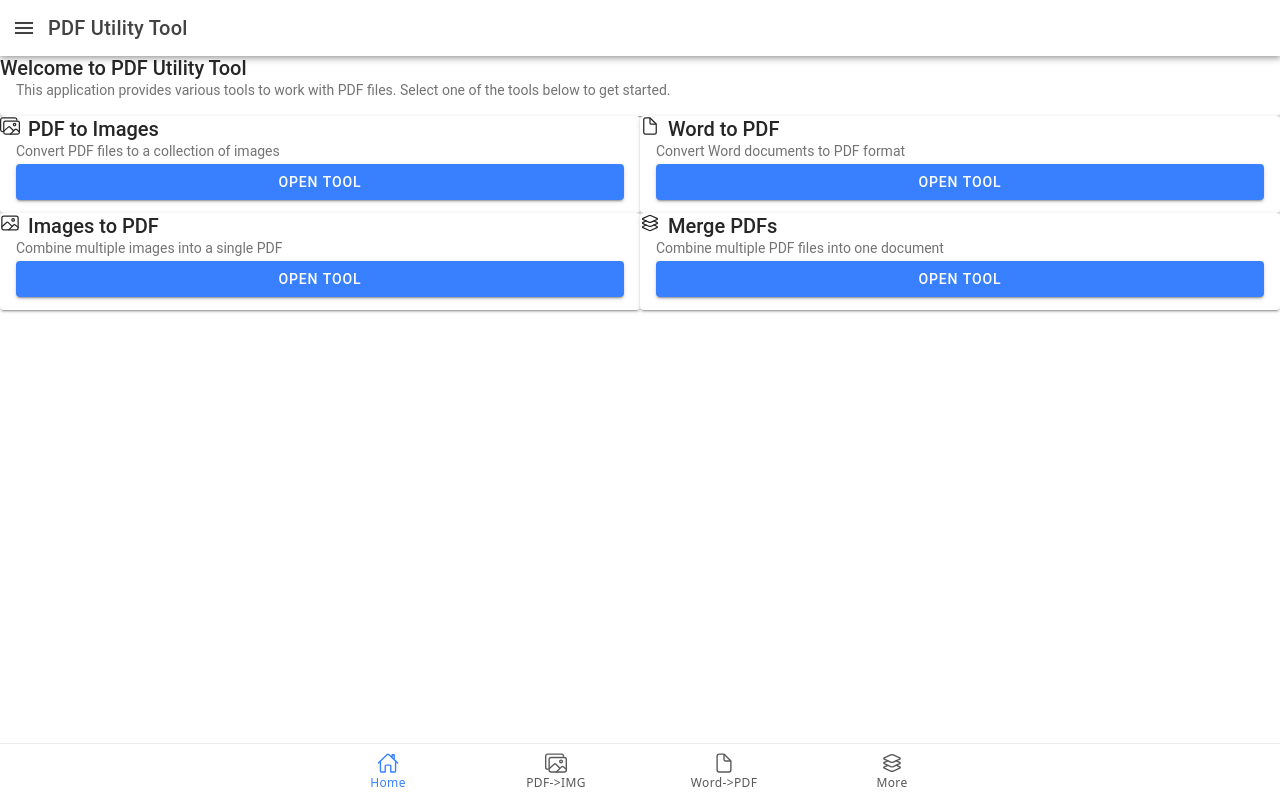
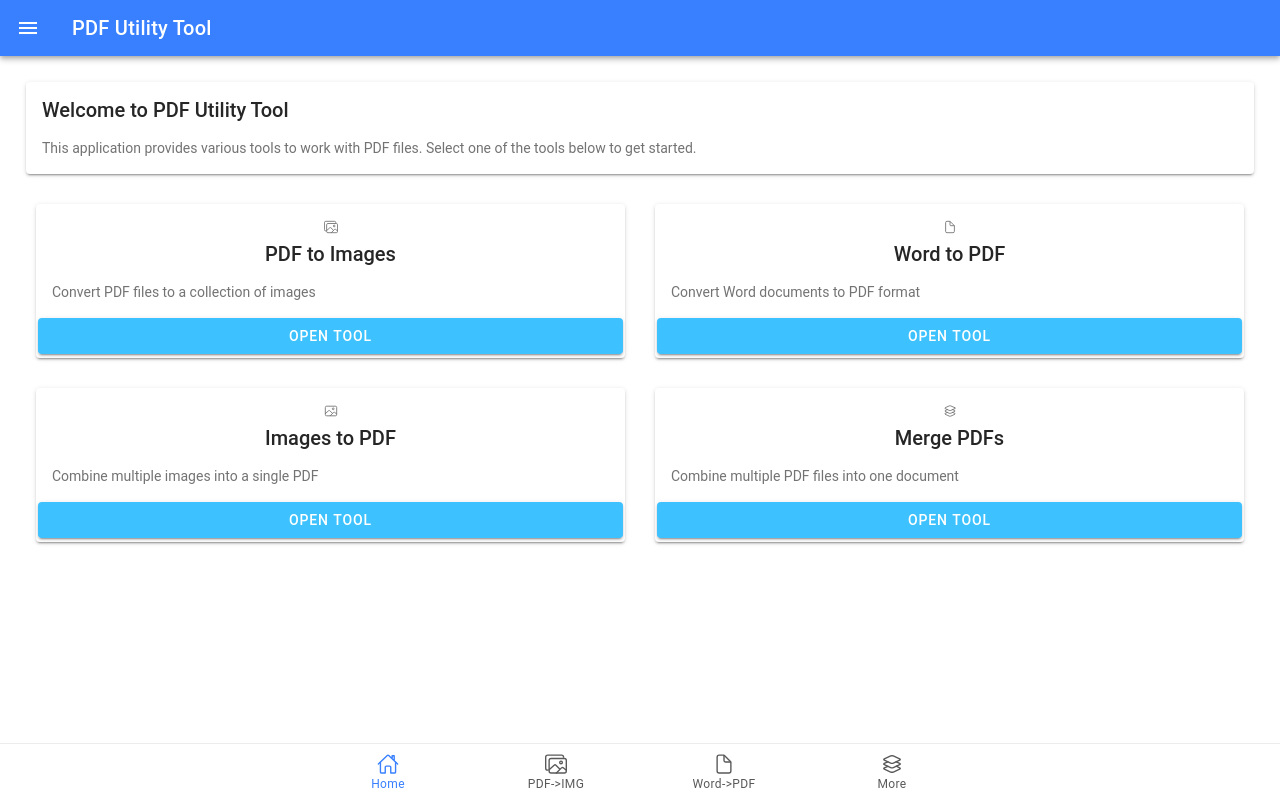
Before and after one commit to ArceusOmkar7/pdf-utility-backend, a React (Vite) app in the folder frontend/: page /home in a window 1280 px wide. Built offline with nearby package versions, Linux system fonts and the light colour scheme.

Commit message:
better ui

```diff
--- a/frontend/package.json
+++ b/frontend/package.json
@@ -20,14 +20,18 @@
   },
   "devDependencies": {
     "@eslint/js": "^9.22.0",
+    "@tailwindcss/postcss": "^4.1.4",
     "@types/react": "^19.0.10",
     "@types/react-dom": "^19.0.4",
     "@types/react-router-dom": "^5.3.3",
     "@vitejs/plugin-react": "^4.3.4",
+    "autoprefixer": "^10.4.21",
     "eslint": "^9.22.0",
     "eslint-plugin-react-hooks": "^5.2.0",
     "eslint-plugin-react-refresh": "^0.4.19",
     "globals": "^16.0.0",
+    "postcss": "^8.5.3",
+    "tailwindcss": "^4.1.4",
     "vite": "^6.3.1"
   }
 }
--- a/frontend/src/components/FileUploadCard.jsx
+++ b/frontend/src/components/FileUploadCard.jsx
@@ -1,6 +1,7 @@
-"use client"
+// frontend/src/components/FileUploadCard.jsx (Complete, Updated with Tailwind and Fixes)
+"use client" // Keep this if using Next.js App Router, otherwise remove if standard Vite
 
-import { useState } from "react"
+import { useState } from "react";
 import {
   IonCard,
   IonCardHeader,
@@ -13,24 +14,23 @@ import {
   IonItem,
   IonLabel,
   IonText,
-} from "@ionic/react"
-import { cloudUploadOutline, downloadOutline, closeCircleOutline } from "ionicons/icons"
+} from "@ionic/react";
+import { cloudUploadOutline, downloadOutline, closeCircleOutline } from "ionicons/icons";
 
-// FileUploadCard.jsx - Corrected line
+// Use Vite's way to access environment variables, prefixed with VITE_
 const API_BASE_URL = import.meta.env.VITE_API_URL || "http://localhost:5000";
 
 const FileUploadCard = ({ title, endpoint, acceptedFiles, multiple = false, instructions }) => {
-  const [files, setFiles] = useState([])
-  const [isLoading, setIsLoading] = useState(false)
-  const [downloadUrl, setDownloadUrl] = useState(null)
-  const [showToast, setShowToast] = useState(false)
-  const [toastMessage, setToastMessage] = useState("")
-  const [toastColor, setToastColor] = useState("medium") // Default toast color
+  const [files, setFiles] = useState([]);
+  const [isLoading, setIsLoading] = useState(false);
+  const [downloadInfo, setDownloadInfo] = useState(null); // Store { url, filename }
+  const [showToast, setShowToast] = useState(false);
+  const [toastMessage, setToastMessage] = useState("");
+  const [toastColor, setToastColor] = useState("medium");
 
   const handleFileChange = (e) => {
     const selectedFiles = Array.from(e.target.files);
     if (!multiple && selectedFiles.length > 1) {
-        // If multiple is false, only take the first file
       setFiles([selectedFiles[0]]);
       setToastMessage("Only one file can be selected for this operation.");
       setToastColor("warning");
@@ -38,229 +38,219 @@ const FileUploadCard = ({ title, endpoint, acceptedFiles, multiple = false, inst
     } else {
       setFiles(selectedFiles);
     }
-    setDownloadUrl(null) // Clear previous download link
-    // Clear the file input value to allow selecting the same file again after clearing
-    e.target.value = null;
-  }
+    setDownloadInfo(null); // Clear previous download info
+    e.target.value = null; // Allow selecting the same file again after clearing
+  };
 
   const handleSubmit = async () => {
     if (files.length === 0) {
-      setToastMessage("Please select file(s) to upload")
-      setToastColor("warning")
-      setShowToast(true)
-      return
+      setToastMessage("Please select file(s) to upload");
+      setToastColor("warning");
+      setShowToast(true);
+      return;
     }
 
-    setIsLoading(true)
-    setDownloadUrl(null)
-    setToastMessage(""); // Clear previous toast
+    setIsLoading(true);
+    setDownloadInfo(null);
+    setToastMessage("");
 
     try {
-      const formData = new FormData()
+      const formData = new FormData();
+      let fieldName;
 
-      // --- CHANGE 1: Determine correct field name ---
-      let fieldName;
       if (multiple) {
-          // Backend expects 'images' or 'pdfs' for multiple files
         if (endpoint === '/images-to-pdf') {
           fieldName = 'images';
         } else if (endpoint === '/merge-pdfs') {
           fieldName = 'pdfs';
         } else {
-              // Fallback or error if endpoint doesn't match expected multiple types
           console.error("Unknown endpoint for multiple file upload:", endpoint);
-              setToastMessage("Configuration error: Unknown endpoint for multiple files.");
-              setToastColor("danger");
-              setShowToast(true);
-              setIsLoading(false);
-              return; // Stop processing
+          throw new Error("Configuration error: Unknown endpoint for multiple files.");
         }
         files.forEach((file) => {
-              formData.append(fieldName, file); // Use the determined fieldName
+          formData.append(fieldName, file);
         });
       } else {
-          // Backend expects 'file' for single file uploads
         fieldName = 'file';
         formData.append(fieldName, files[0]);
       }
-      // --- End CHANGE 1 ---
 
       const response = await fetch(`${API_BASE_URL}${endpoint}`, {
         method: "POST",
         body: formData,
-      })
+      });
 
-      // --- CHANGE 2: Improved Error Handling ---
       if (!response.ok) {
         let errorMessage = `Server Error: ${response.status} ${response.statusText}`;
         try {
-              // Try to parse the JSON error message from the backend
           const errorData = await response.json();
           if (errorData && errorData.error) {
-                  errorMessage = errorData.error; // Use backend's specific error
+            errorMessage = errorData.error;
           }
         } catch (parseError) {
-              // If response body is not JSON or empty, stick with the status text
           console.warn("Could not parse error response as JSON:", parseError);
         }
-          throw new Error(errorMessage); // Throw the specific or generic error message
+        throw new Error(errorMessage);
       }
-      // --- End CHANGE 2 ---
 
-      // If response is OK, expect a file blob
-      const blob = await response.blob()
-
-      // --- CHANGE 3: Rely on Content-Disposition for filename ---
-      // Get filename from Content-Disposition header if available
+      const blob = await response.blob();
       const contentDisposition = response.headers.get('content-disposition');
-      let suggestedFilename = "download"; // Default filename
+      let suggestedFilename = "download";
       if (contentDisposition) {
         const filenameMatch = contentDisposition.match(/filename="?(.+)"?/i);
         if (filenameMatch && filenameMatch.length > 1) {
           suggestedFilename = filenameMatch[1];
         }
       }
-      // Store the blob URL and the suggested filename
+
       const url = window.URL.createObjectURL(blob);
-      setDownloadUrl({ url, filename: suggestedFilename }); // Store URL and filename
-      // --- End CHANGE 3 ---
+      setDownloadInfo({ url, filename: suggestedFilename });
 
-
-      setToastMessage("File processed successfully! Click Download.")
-      setToastColor("success")
-      setShowToast(true)
-      // Optionally clear files after successful processing
-      // setFiles([]);
+      setToastMessage("File processed successfully! Click Download.");
+      setToastColor("success");
+      setShowToast(true);
+      // Optionally clear files: setFiles([]);
 
     } catch (error) {
-      console.error("Error during file processing:", error)
-      // Display the error message thrown from the fetch block or network error
-      setToastMessage(`Error: ${error.message}`)
-      setToastColor("danger")
-      setShowToast(true)
+      console.error("Error during file processing:", error);
+      setToastMessage(`Error: ${error.message}`);
+      setToastColor("danger");
+      setShowToast(true);
     } finally {
-      setIsLoading(false)
+      setIsLoading(false);
     }
-  }
+  };
 
-  // Modified to use the filename stored in state
   const handleDownload = () => {
-    if (!downloadUrl || !downloadUrl.url) return;
+    if (!downloadInfo || !downloadInfo.url) return;
 
     const link = document.createElement("a");
-    link.href = downloadUrl.url;
-
-    // Use the filename obtained from the Content-Disposition header
-    link.download = downloadUrl.filename;
-
+    link.href = downloadInfo.url;
+    link.download = downloadInfo.filename;
     document.body.appendChild(link);
     link.click();
     document.body.removeChild(link);
 
-    // Optional: Revoke the object URL after download starts to free up memory
-    // setTimeout(() => window.URL.revokeObjectURL(downloadUrl.url), 100);
-    // setDownloadUrl(null); // Clear download state after clicking
+    // Optional: Revoke URL after a delay
+    // setTimeout(() => window.URL.revokeObjectURL(downloadInfo.url), 100);
+    // setDownloadInfo(null); // Clear download state after clicking
   };
 
-
   const clearFiles = () => {
-    setFiles([])
-    setDownloadUrl(null)
-    // Reset the file input visually - find the input and reset its value
+    setFiles([]);
+    setDownloadInfo(null);
     const fileInput = document.getElementById(`file-input-${endpoint}`);
     if (fileInput) {
       fileInput.value = null;
     }
-  }
+  };
 
   return (
-    <IonCard>
-      <IonCardHeader>
-        <IonCardTitle>{title}</IonCardTitle>
+    // Add some margin if needed within parent container, e.g., className="mx-auto max-w-xl"
+    <IonCard className="m-0 shadow-md rounded-lg"> {/* Added shadow and rounding */}
+      <IonCardHeader className="pb-2"> {/* Reduced bottom padding */}
+        <IonCardTitle className="text-xl font-semibold text-gray-800">{title}</IonCardTitle>
       </IonCardHeader>
+
+      {/* Ensure IonCardContent wraps all the body content */}
       <IonCardContent>
-        <IonText color="medium">
-          <p>{instructions}</p>
+
+        <IonText color="medium"> {/* Use Ionic color or Tailwind text-gray-600 */}
+          <p className="text-sm mb-4 leading-relaxed">{instructions}</p>
         </IonText>
 
-        <div className="file-upload-container ion-padding-top">
+        <div className="file-upload-container space-y-4"> {/* Use Tailwind for vertical spacing */}
           <input
             type="file"
             id={`file-input-${endpoint}`}
             accept={acceptedFiles}
             multiple={multiple}
             onChange={handleFileChange}
-            style={{ display: "none" }} // Keep hidden, triggered by button
+            style={{ display: "none" }} // Keep hidden
+            disabled={isLoading}
           />
 
-          {/* Button to trigger the hidden file input */}
+          {/* Select File Button */}
           <IonButton
             expand="block"
-             fill="outline"
+            fill="outline" // Outline style
             onClick={() => document.getElementById(`file-input-${endpoint}`).click()}
             disabled={isLoading}
+            className="py-2.5" // Tailwind for padding if needed, but Ionic sizing might be better
           >
             <IonIcon slot="start" icon={cloudUploadOutline} />
             Select File{multiple ? "s" : ""}
           </IonButton>
 
-          {/* Display selected files */}
+          {/* Selected Files Display Area */}
           {files.length > 0 && (
-            <div className="selected-files ion-margin-top">
-              <IonItem lines="none" color="light" style={{ borderRadius: '8px' }}> {/* Added background and rounding */}
+            <div className="selected-files bg-gray-50 p-3 rounded-md border border-gray-200">
+              <IonItem lines="none" color="transparent"> {/* Transparent background for Item */}
                 <IonLabel>
-                  <h3 style={{ marginBottom: '5px', fontSize: '0.9em', fontWeight: 'bold' }}>Selected:</h3>
+                  <h3 className="mb-1 text-sm font-medium text-gray-700">Selected:</h3>
                   {files.map((file, index) => (
-                    <p key={index} style={{ fontSize: '0.85em', margin: '2px 0' }}>{file.name}</p>
+                    <p key={index} className="text-xs text-gray-900 truncate py-0.5"> {/* Truncate long names */}
+                      {file.name}
+                    </p>
                   ))}
                 </IonLabel>
                 {/* Clear Button */}
-                <IonButton fill="clear" color="medium" onClick={clearFiles} slot="end" disabled={isLoading}>
+                <IonButton
+                  fill="clear"
+                  color="medium" // Or "danger"
+                  onClick={clearFiles}
+                  slot="end"
+                  disabled={isLoading}
+                  className="mr-[-8px]" // Adjust spacing if needed
+                 >
                   <IonIcon icon={closeCircleOutline} />
                 </IonButton>
               </IonItem>
             </div>
           )}
 
-          {/* Action Buttons */}
-          <div className="action-buttons ion-margin-top">
+          {/* Action Buttons Area */}
+          <div className="action-buttons pt-2 space-y-3"> {/* Add top padding and space */}
             {/* Process Button */}
             <IonButton
               expand="block"
               onClick={handleSubmit}
               disabled={isLoading || files.length === 0}
-              color="primary" // Use primary color for main action
+              color="primary"
+              className="font-medium text-base py-2.5" // Example: Tailwind font/size/padding adjustments
             >
-              {isLoading ? <IonSpinner name="dots" /> : `Process ${multiple ? "Files" : "File"}`}
+              {isLoading ? <IonSpinner name="dots" color="light" /> : `Process ${multiple ? "Files" : "File"}`}
             </IonButton>
 
             {/* Download Button - Conditionally Rendered */}
-            {downloadUrl && (
+            {downloadInfo && (
               <IonButton
                 expand="block"
                 onClick={handleDownload}
                 color="success" // Use success color for download
-                className="ion-margin-top" // Add some space above
+                className="font-medium text-base py-2.5" // Example: Tailwind font/size/padding adjustments
               >
                 <IonIcon slot="start" icon={downloadOutline} />
                 Download Result
               </IonButton>
             )}
-          </div>
-        </div>
-      </IonCardContent>
+          </div> {/* Closing div for action-buttons */}
 
-      {/* Toast for notifications */}
+        </div> {/* Closing div for file-upload-container */}
+
+      </IonCardContent> {/* *** ENSURE THIS CLOSING TAG IS PRESENT *** */}
+
+      {/* Toast Notification */}
       <IonToast
         isOpen={showToast}
         onDidDismiss={() => setShowToast(false)}
         message={toastMessage}
-        duration={4000} // Slightly longer duration
+        duration={4000}
         color={toastColor}
-        position="bottom" // Position at the bottom
+        position="bottom"
       />
-    </IonCard>
-  )
-}
+    </IonCard> // Closing IonCard
+  ); // Closing return
+}; // Closing component function
 
-export default FileUploadCard
+export default FileUploadCard;
--- a/frontend/src/index.css
+++ b/frontend/src/index.css
@@ -1,36 +1,39 @@
-/* Basic Reset & Defaults */
-*,
-*::before,
-*::after {
-  box-sizing: border-box;
-  margin: 0;
-  padding: 0;
-}
+/* frontend/src/index.css */
+@tailwind base;
+@tailwind components;
+@tailwind utilities;
 
-/* Apply a standard font stack - Ionic likely overrides parts of this */
-html {
-  font-family: system-ui, -apple-system, BlinkMacSystemFont, 'Segoe UI', Roboto,
-    Oxygen, Ubuntu, Cantarell, 'Open Sans', 'Helvetica Neue', sans-serif;
-  line-height: 1.5;
-  -webkit-font-smoothing: antialiased;
-  -moz-osx-font-smoothing: grayscale;
-  /* Ensure html and body can take full height for SPA layouts */
+/* You can keep minimal base styles below if needed, */
+/* but Tailwind's 'base' (Preflight) handles many resets. */
+
+/* Example: Ensure root and body height for SPA */
+html, body, #root {
   height: 100%;
 }
 
 body {
-  /* Ensure body takes at least full height */
-  min-height: 100%;
-  /* Ionic themes usually handle background colors */
+   /* Ionic themes often handle background, but you could set a default */
+   /* background-color: #f8fafc; */ /* Example: very light gray */
 }
 
-/* Ensure the root element where React mounts takes full height */
-#root {
-  height: 100%;
-  /* You might make this a flex container if needed for overall layout */
-  /* display: flex; */
-  /* flex-direction: column; */
+/* Ensure IonApp takes up height */
+ion-app {
+    height: 100%;
 }
 
-/* Add any other global base styles or very simple utility classes here. */
-/* Avoid component-specific styles in this file. */
+/* Add any custom base styles or component overrides here */
+
+/* Example: Style Ionic items used in the menu */
+ion-menu ion-item.selected {
+    --background: rgba(var(--ion-color-primary-rgb), 0.14); /* Use Ionic variable */
+    --color: var(--ion-color-primary);
+}
+
+ion-menu ion-item {
+    --padding-start: 16px;
+    --inner-padding-end: 16px;
+    margin-bottom: 4px;
+    border-radius: 8px; /* Add some rounding */
+    margin-left: 8px;
+    margin-right: 8px;
+}
--- a/frontend/src/pages/Home.jsx
+++ b/frontend/src/pages/Home.jsx
@@ -1,67 +1,39 @@
+// frontend/src/pages/Home.jsx (with Tailwind)
 import {
-    IonContent,
-    IonHeader,
-    IonPage,
-    IonTitle,
-    IonToolbar,
-    IonCard,
-    IonCardHeader,
-    IonCardTitle,
-    IonCardContent,
-    IonButton,
-    IonIcon,
-    IonGrid,
-    IonRow,
-    IonCol,
-    IonButtons,
-    IonMenuButton,
-  } from "@ionic/react"
-  import { imagesOutline, documentOutline, imageOutline, layersOutline } from "ionicons/icons"
+  IonContent, IonHeader, IonPage, IonTitle, IonToolbar, IonCard, IonCardHeader,
+  IonCardTitle, IonCardContent, IonButton, IonIcon, IonGrid, IonRow, IonCol,
+  IonButtons, IonMenuButton,
+} from "@ionic/react";
+import { imagesOutline, documentOutline, imageOutline, layersOutline } from "ionicons/icons";
 
 const Home = () => {
   const tools = [
-      {
-        title: "PDF to Images",
-        description: "Convert PDF files to a collection of images",
-        icon: imagesOutline,
-        path: "/pdf-to-images",
-      },
-      {
-        title: "Word to PDF",
-        description: "Convert Word documents to PDF format",
-        icon: documentOutline,
-        path: "/word-to-pdf",
-      },
-      {
-        title: "Images to PDF",
-        description: "Combine multiple images into a single PDF",
-        icon: imageOutline,
-        path: "/images-to-pdf",
-      },
-      {
-        title: "Merge PDFs",
-        description: "Combine multiple PDF files into one document",
-        icon: layersOutline,
-        path: "/merge-pdfs",
-      },
-    ]
+      // ... (tools array remains the same) ...
+      { title: "PDF to Images", description: "Convert PDF files to a collection of images", icon: imagesOutline, path: "/pdf-to-images" },
+      { title: "Word to PDF", description: "Convert Word documents to PDF format", icon: documentOutline, path: "/word-to-pdf" },
+      { title: "Images to PDF", description: "Combine multiple images into a single PDF", icon: imageOutline, path: "/images-to-pdf" },
+      { title: "Merge PDFs", description: "Combine multiple PDF files into one document", icon: layersOutline, path: "/merge-pdfs" },
+  ];
 
   return (
     <IonPage>
       <IonHeader>
-          <IonToolbar>
+        <IonToolbar color="primary"> {/* Example: Add color to toolbar */}
           <IonButtons slot="start">
             <IonMenuButton />
           </IonButtons>
-            <IonTitle>PDF Utility Tool</IonTitle>
+          <IonTitle className="font-bold">PDF Utility Tool</IonTitle> {/* Example: font bold */}
         </IonToolbar>
       </IonHeader>
-        <IonContent fullscreen>
-          <IonCard>
+      {/* Add padding directly to IonContent using Tailwind */}
+      <IonContent fullscreen className="ion-padding"> {/* Keep ion-padding or use Tailwind p-4/p-6 */}
+
+        {/* Welcome Card */}
+        <IonCard className="mb-6 shadow-md rounded-lg"> {/* Add margin bottom, shadow, rounding */}
           <IonCardHeader>
-              <IonCardTitle>Welcome to PDF Utility Tool</IonCardTitle>
+            <IonCardTitle className="text-xl font-semibold text-gray-800">Welcome to PDF Utility Tool</IonCardTitle>
           </IonCardHeader>
-            <IonCardContent>
+          <IonCardContent className="text-gray-600">
             <p>
               This application provides various tools to work with PDF files. Select one of the tools below to get
               started.
@@ -69,23 +41,27 @@ import {
           </IonCardContent>
         </IonCard>
 
+        {/* Grid for Tools - Use Tailwind for gaps */}
         <IonGrid>
-            <IonRow>
+          <IonRow className="g-4"> {/* Use Tailwind gap utilities if preferred: grid grid-cols-1 md:grid-cols-2 gap-4 */}
             {tools.map((tool) => (
-                <IonCol size="12" sizeMd="6" key={tool.path}>
-                  <IonCard>
-                    <IonCardHeader>
-                      <IonCardTitle>
-                        <IonIcon icon={tool.icon} style={{ marginRight: "8px" }} />
-                        {tool.title}
-                      </IonCardTitle>
+              <IonCol size="12" sizeMd="6" key={tool.path} className="flex"> {/* Use flex to make card fill height */}
+                {/* Tool Card - Add Tailwind styling */}
+                <IonCard className="w-full flex flex-col rounded-lg shadow hover:shadow-lg transition-shadow duration-200"> {/* Fill width, flex column layout */}
+                  <IonCardHeader className="flex items-center space-x-3"> {/* Flex layout for header */}
+                     <IonIcon icon={tool.icon} className="text-2xl text-blue-500"/> {/* Style icon */}
+                     <IonCardTitle className="text-lg font-medium text-gray-700 m-0">{tool.title}</IonCardTitle> {/* Reset margin */}
                   </IonCardHeader>
-                    <IonCardContent>
+                  {/* Use flex-grow to make content fill space */}
+                  <IonCardContent className="text-sm text-gray-500 flex-grow">
                     <p>{tool.description}</p>
-                      <IonButton expand="block" routerLink={tool.path}>
+                  </IonCardContent>
+                  {/* Add margin top to button */}
+                  <div className="p-4 pt-0"> {/* Wrapper for button padding */}
+                     <IonButton expand="block" routerLink={tool.path} color="secondary" className="mt-auto font-medium">
                        Open Tool
                      </IonButton>
-                    </IonCardContent>
+                  </div>
                 </IonCard>
               </IonCol>
             ))}
@@ -93,7 +69,7 @@ import {
         </IonGrid>
       </IonContent>
     </IonPage>
-    )
-  }
+  );
+};
 
-  export default Home
+export default Home;
```
Also changed, not shown: frontend/postcss.config.js (added, +7 -0 lines), frontend/src/pages/PdfToImages.jsx (+9 -7 lines), frontend/tailwind.config.js (added, +17 -0 lines), frontend/src/theme/variables.css (indentation only), 1 other file (tests, documents, lock files or other folders). Lines whose indentation alone changed are shown as unchanged.
